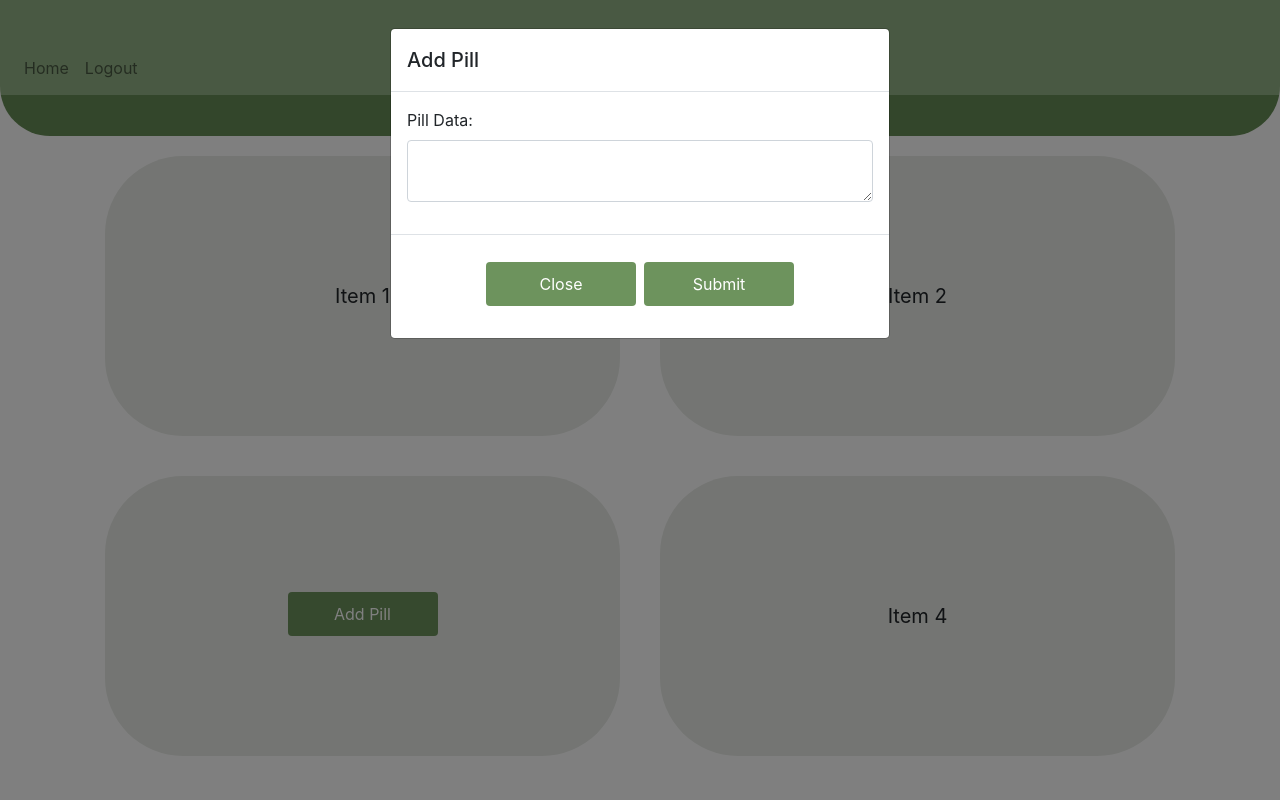
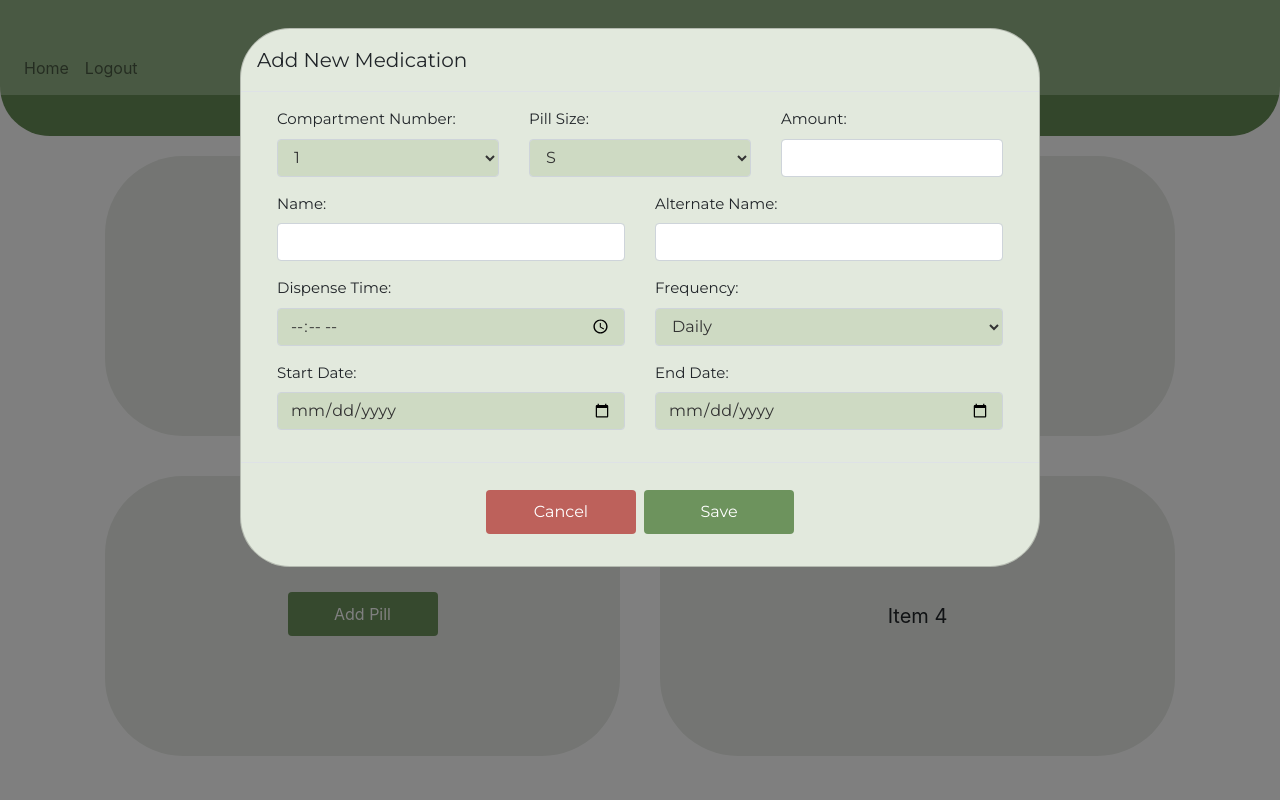
Before and after one commit to custoyang/POMPOM, a Flask app: page / in a window 1280 px wide, after a click on "Add Pill". Run offline with Flask 3, Linux system fonts and the light colour scheme; a user stored in the database is signed in; some libraries are stand-ins or nearby versions.

Commit message:
modified pill schema, revitalized ui for add new medication popup (custo on liveshare contributing)

```diff
--- a/flask-server/website/auth.py
+++ b/flask-server/website/auth.py
@@ -34,7 +34,7 @@
     return redirect(url_for('auth.login'))
 
 
-
+@auth.route('/sign-up', methods=['GET', 'POST'])
 def sign_up():
     if request.method == 'POST':
         email = request.form.get('email')
--- a/flask-server/website/templates/base_home.html
+++ b/flask-server/website/templates/base_home.html
@@ -11,41 +11,77 @@
                 align-items: center;
             }
 
-            h1 {
+            .popup-head {
                 color: #000;
                 font-family: "Work Sans";
-                font-size: 49px;
+                font-size: 20px;
                 font-style: normal;
-                font-weight: 600;
+                font-weight: 100;
                 line-height: normal;
+                text-align: center;
             }
 
-            .login-ft {
+            .popup {
                 font-family: "Montserrat";
-                text-align: center;
+                font-size: 15px;
             }
 
             .grid-container {
                 display: grid;
                 grid-template-columns: 1fr 1fr;
                 grid-template-rows: 1fr 1fr;
-                gap: 40px; /* Spaces between grid items */
-                padding: 20px; /* Padding around the grid */
-                height: 80vh; /* Optional: Adjusts the height of the grid to fill the viewport */
+                gap: 40px;
+                padding: 20px;
+                height: 80vh;
             }
 
             .grid-item {
-                background-color: #E8EBE6; /* Light grey background for each item */
+                background-color: #E8EBE6;
                 display: flex;
-                justify-content: center; /* Centers content horizontally */
-                align-items: center; /* Centers content vertically */
-                font-size: 20px; /* Larger text size for visibility */
+                justify-content: center;
+                align-items: center;
+                font-size: 20px;
                 border-radius: 78px;
             }
 
             .navbar {
                 border-radius: 0 0 50px 50px;
                 background-image: linear-gradient(to bottom, #93B386 70%, #678D56 30%);
+            }
+
+            #pillId {
+                background-color: #CEDAC3;
+                color: #333;
+            }
+
+            #size {
+                background-color: #CEDAC3;
+                color: #333;
+            }
+
+            #frequency {
+                background-color: #CEDAC3;
+                color: #333;
+            }
+
+            #startDate {
+                background-color: #CEDAC3;
+                color: #333;
+            }
+
+            #endDate {
+                background-color: #CEDAC3;
+                color: #333;
+            }
+
+
+            #dispenseTime {
+                background-color: #CEDAC3;
+                color: #333;
+            }
+
+            #addPillModalLabel {
+                text-align: center;
             }
 
             button[type="button"] {
@@ -61,6 +97,17 @@
 
             button[type="button"]:hover {
                 background-color: #daaf4c;
+            }
+
+            button[type="button"]:active {
+                background-color: #6d935d;
+            }
+
+
+            .rounded-modal .modal-content,
+            .rounded-modal .modal-dialog {
+                border-radius: 50px;
+                background-color: #E2E9DD;
             }
 
         </style>
--- a/flask-server/website/templates/home.html
+++ b/flask-server/website/templates/home.html
@@ -22,30 +22,101 @@
     </div>
 
  <!-- Modal -->
-    <div class="modal fade" id="addPillModal" tabindex="-1" role="dialog" aria-labelledby="addPillModalLabel" aria-hidden="true">
-        <div class="modal-dialog" role="document">
+ <div class="modal fade rounded-modal popup" id="addPillModal" tabindex="-1" role="dialog" aria-labelledby="addPillModalLabel" aria-hidden="true">
+    <div class="modal-dialog modal-lg rounded-modal" role="document">
         <div class="modal-content">
             <div class="modal-header">
-                    <h5 class="modal-title" id="addPillModalLabel">Add Pill</h5>
-                    <button type="button" class="close" data-dismiss="modal" aria-label="Close">
-                        <span aria-hidden="true">&times;</span>
-                    </button>
+                <h5 class="modal-title text-center" id="addPillModalLabel">Add New Medication</h5>
             </div>
             <div class="modal-body">
                 <form id="addPillForm">
+                    <div class="row" style="padding: 0 20px 0 20px;">
+                        <div class="col">
                             <div class="form-group">
-                            <label for="pill">Pill Data:</label>
-                            <textarea class="form-control" id="pill" name="pill"></textarea>
+                                <label for="pillId">Compartment Number:</label>
+                                <select class="form-control" id="pillId" name="pillId">
+                                    <option value="1">1</option>
+                                    <option value="2">2</option>
+                                    <option value="3">3</option>
+                                    <option value="4">4</option>
+                                </select>
+                            </div>
+                        </div>
+                        <div class="col">
+                            <div class="form-group">
+                                <label for="size">Pill Size:</label>
+                                <select class="form-control" id="size" name="size">
+                                    <option value="S">S</option>
+                                    <option value="M">M</option>
+                                    <option value="L">L</option>
+                                    <option value="XL">XL</option>
+                                </select>
+                            </div>
+                        </div>
+                        <div class="col">
+                            <div class="form-group">
+                                <label for="amount">Amount:</label>
+                                <input type="number" class="form-control" id="amount" name="amount">
+                            </div>
+                        </div>
+                    </div>
+                    <div class="row" style="padding: 0 20px 0 20px;">
+                        <div class="col">
+                            <div class="form-group">
+                                <label for="name">Name:</label>
+                                <input type="text" class="form-control" id="name" name="name">
+                            </div>
+                        </div>
+                        <div class="col">
+                            <div class="form-group">
+                                <label for="altName">Alternate Name:</label>
+                                <input type="text" class="form-control" id="altName" name="altName">
+                            </div>
+                        </div>
+                    </div>
+                    <div class="row" style="padding: 0 20px 0 20px;">
+                        <div class="col">
+                            <div class="form-group">
+                                <label for="dispenseTime">Dispense Time:</label>
+                                <input type="time" class="form-control" id="dispenseTime" name="dispenseTime">
+                            </div>
+                        </div>
+                        <div class="col">
+                            <div class="form-group">
+                                <label for="frequency">Frequency:</label>
+                                <select class="form-control" id="frequency" name="frequency">
+                                    <option value="Daily">Daily</option>
+                                    <option value="Weekly">Weekly</option>
+                                    <option value="Biweekly">Biweekly</option>
+                                    <option value="Monthly">Monthly</option>
+                                </select>
+                            </div>
+                        </div>
+                    </div>
+                    <div class="row" style="padding: 0 20px 0 20px;">
+                        <div class="col">
+                            <div class="form-group">
+                                <label for="startDate">Start Date:</label>
+                                <input type="date" class="form-control" id="startDate" name="startDate">
+                            </div>
+                        </div>
+                        <div class="col">
+                            <div class="form-group">
+                                <label for="endDate">End Date:</label>
+                                <input type="date" class="form-control" id="endDate" name="endDate">
+                            </div>
+                        </div>
                     </div>
                 </form>
             </div>
             <div class="modal-footer d-flex justify-content-center">
-                    <button type="button" class="btn btn-secondary" data-dismiss="modal">Close</button>
-                    <button type="button" class="btn btn-primary" id="submitPill">Submit</button>
+                <button type="button" class="btn btn-secondary" data-dismiss="modal" style="background-color: #BD615B";>Cancel</button>
+                <button type="button" class="btn btn-primary" id="submitPill">Save</button>
             </div>
         </div>
     </div>
 </div>
+
 </body>
 
 <script>
@@ -55,7 +126,7 @@
         var pillData = document.getElementById('pill').value;
 
         // Send a request to add the pill (you can use fetch or any other method)
-        fetch('/add-pill', {
+        fetch('/', {
             method: 'POST',
             headers: {
                 'Content-Type': 'application/json'
```
Also changed, not shown: flask-server/website/models.py (+9 -3 lines), flask-server/instance/database.db (added). Lines whose indentation alone changed are shown as unchanged.
